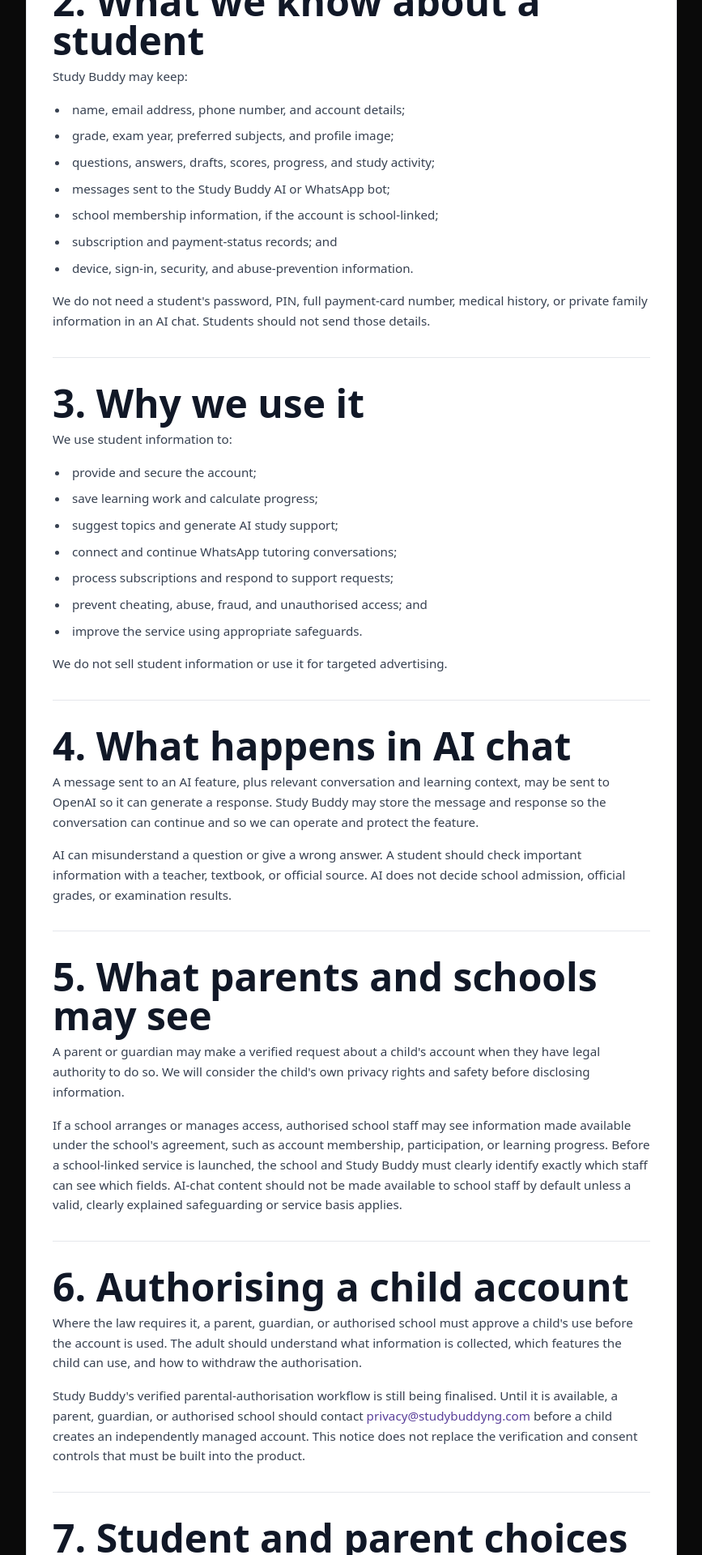
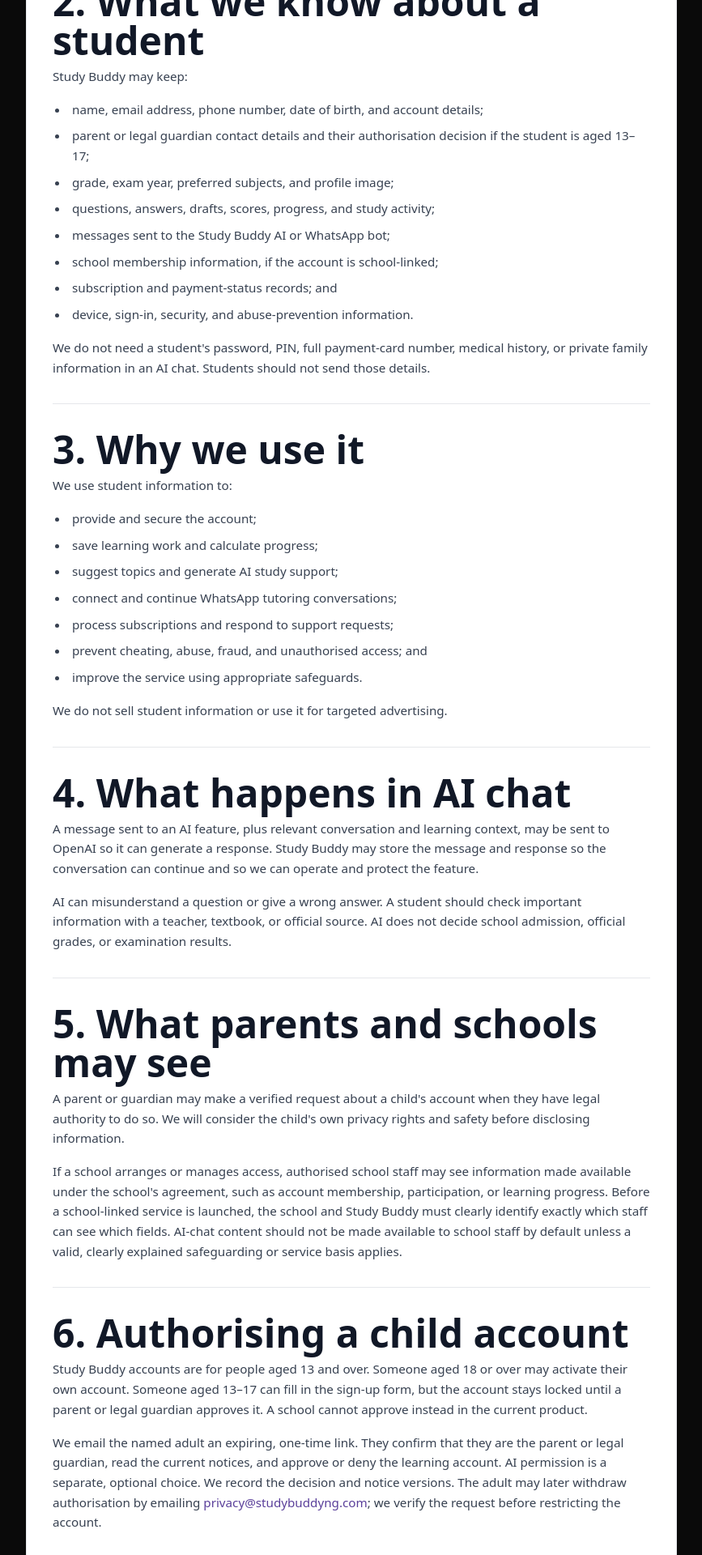
Before and after one commit to studybuddydevelopers/study-buddy-v2, a Next.js app: page /parent-student-privacy in a window 1280 px wide. Shown: the part 820-2740 px from the top of the page at 81% size, without its empty margins (356-1223 px from the left). Built offline with nearby package versions, Linux system fonts and the light colour scheme; no server answers.

Commit message:
fix(privacy): update last updated date and privacy details
Changed the last updated date to reflect the current year.

Added additional details regarding the information collected from users.

Clarified the parental approval process for accounts of users aged 13-17.

```diff
--- a/app/parent-student-privacy/page.tsx
+++ b/app/parent-student-privacy/page.tsx
@@ -5,7 +5,7 @@ import PolicyDocumentPage, {
 import { PRIVACY_EMAIL } from "@/lib/legal-entity";
 import { createPageMetadata } from "@/lib/site-metadata";
 
-const LAST_UPDATED = "8 September 2026";
+const LAST_UPDATED = "9 September 2026";
 
 export const metadata = createPageMetadata({
   title: "Parent and Student Privacy Notice",
@@ -39,7 +39,8 @@ const sections: PolicyDocumentSection[] = [
       <>
         <p>Study Buddy may keep:</p>
         <ul>
-          <li>name, email address, phone number, and account details;</li>
+          <li>name, email address, phone number, date of birth, and account details;</li>
+          <li>parent or legal guardian contact details and their authorisation decision if the student is aged 13–17;</li>
           <li>grade, exam year, preferred subjects, and profile image;</li>
           <li>questions, answers, drafts, scores, progress, and study activity;</li>
           <li>messages sent to the Study Buddy AI or WhatsApp bot;</li>
@@ -124,19 +125,20 @@ const sections: PolicyDocumentSection[] = [
     content: (
       <>
         <p>
-          Where the law requires it, a parent, guardian, or authorised school
-          must approve a child&apos;s use before the account is used. The adult should
-          understand what information is collected, which features the child can
-          use, and how to withdraw the authorisation.
+          Study Buddy accounts are for people aged 13 and over. Someone aged 18
+          or over may activate their own account. Someone aged 13–17 can fill in
+          the sign-up form, but the account stays locked until a parent or legal
+          guardian approves it. A school cannot approve instead in the current
+          product.
         </p>
         <p>
-          Study Buddy&apos;s verified parental-authorisation workflow is still being
-          finalised. Until it is available, a parent, guardian, or authorised
-          school should contact{" "}
-          <a href={`mailto:${PRIVACY_EMAIL}`}>{PRIVACY_EMAIL}</a> before a child
-          creates an independently managed account. This notice does not replace
-          the verification and consent controls that must be built into the
-          product.
+          We email the named adult an expiring, one-time link. They confirm that
+          they are the parent or legal guardian, read the current notices, and
+          approve or deny the learning account. AI permission is a separate,
+          optional choice. We record the decision and notice versions. The adult
+          may later withdraw authorisation by emailing{" "}
+          <a href={`mailto:${PRIVACY_EMAIL}`}>{PRIVACY_EMAIL}</a>; we verify the
+          request before restricting the account.
         </p>
       </>
     ),
```
